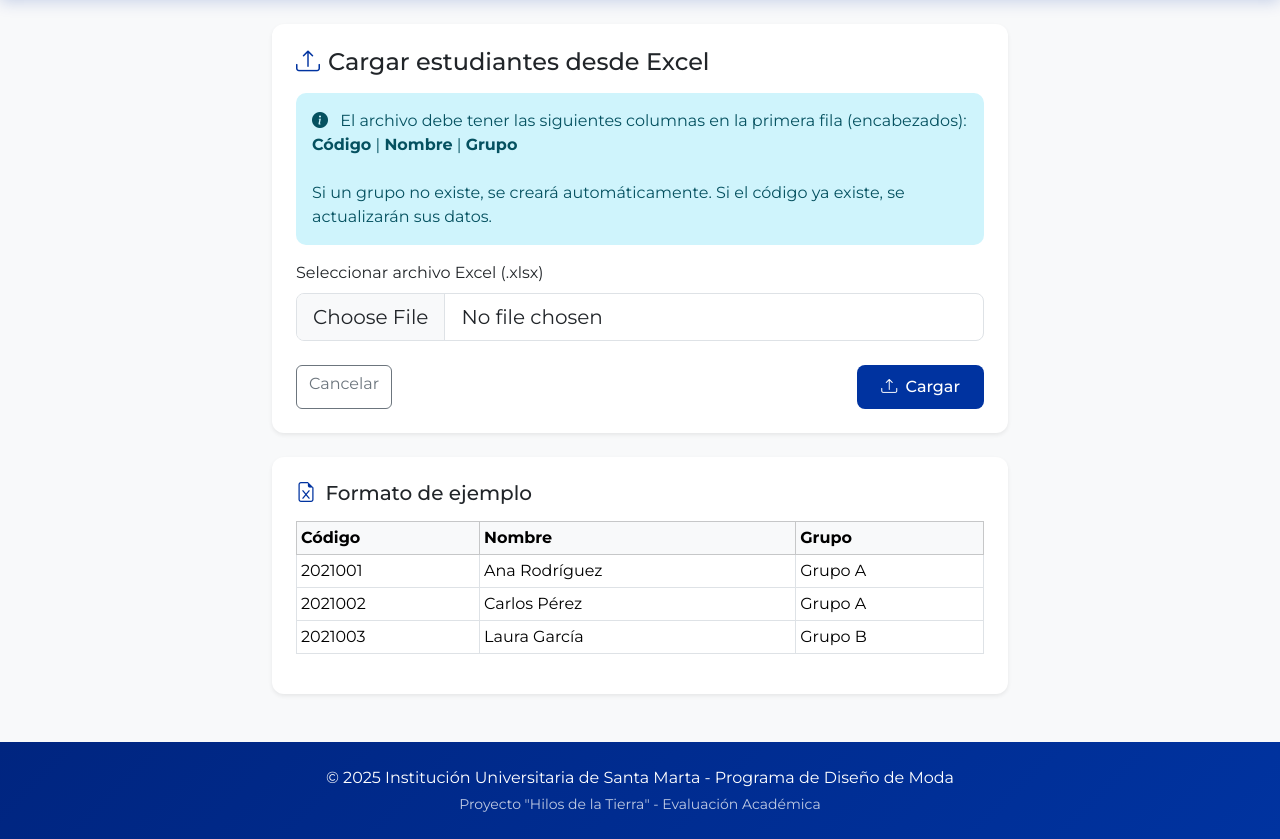
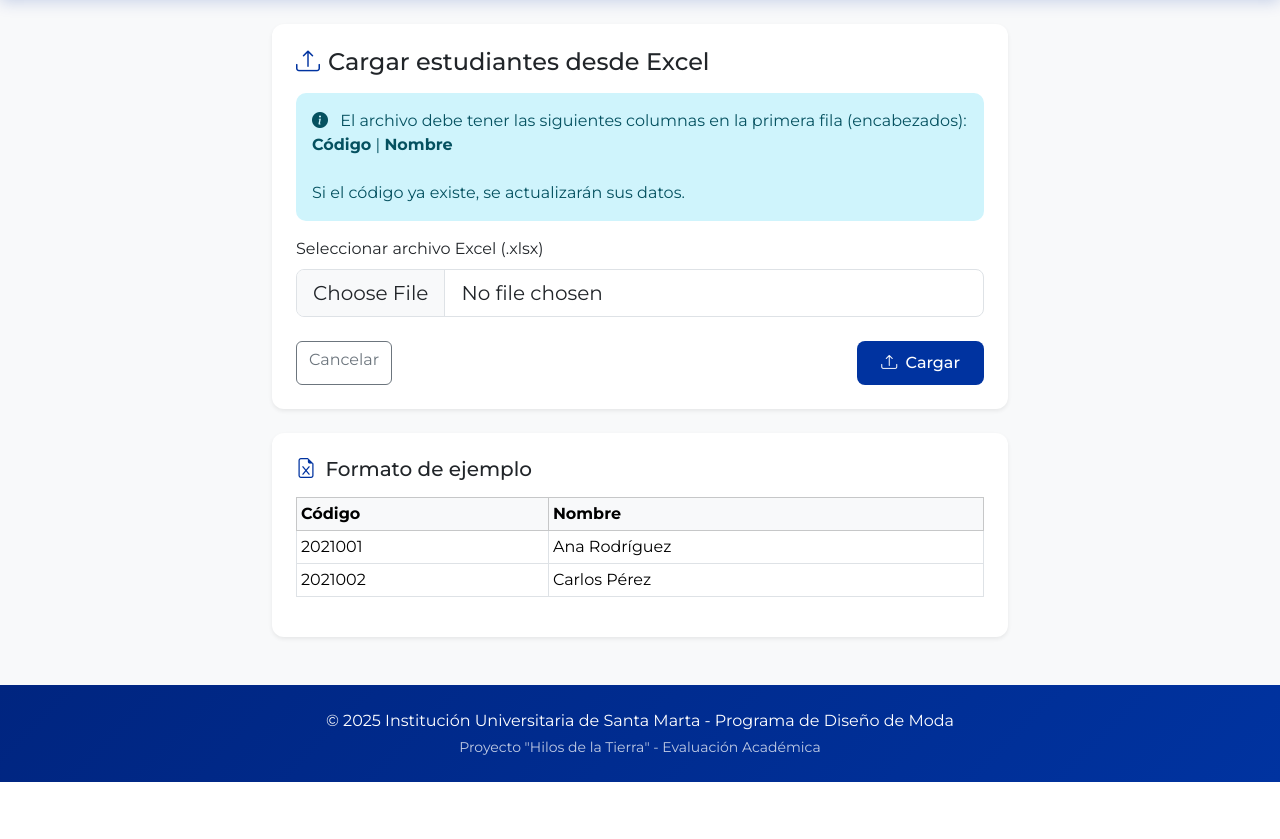
Before and after one commit to Mauricio8474/Desfile_evaluaci-n, a Flask app: page /admin/estudiantes/cargar in a window 1280 px wide. Shown: the part 92-931 px from the top of the page. After the commit the page ends 874 px from the top, so only its background shows below. Run offline with Flask 3, Linux system fonts and the light colour scheme; the visitor is signed in with stand-in values (Sample User, id 1); data comes from the database, SQL or seed files in the repository.

Commit message:
feat: elimina grupos y horarios - todos los estudiantes se presentan el mismo día

```diff
--- a/app.py
+++ b/app.py
@@ -3,7 +3,7 @@ import bcrypt
 from functools import wraps
 from flask import Flask, render_template, request, redirect, url_for, flash, jsonify, send_file
 from flask_login import LoginManager, login_user, logout_user, login_required, current_user
-from models import db, Admin, Grupo, Estudiante, Jurado, Criterio, Calificacion
+from models import db, Admin, Estudiante, Jurado, Criterio, Calificacion
 from config import Config
 from datetime import datetime, timezone
 from io import BytesIO
@@ -109,23 +109,13 @@ def calcular_promedio_jurados(estudiante_id):
         'promedio_final': prom_final
     }
 
-def get_grupos_con_estudiantes():
-    grupos = Grupo.query.order_by(Grupo.nombre).all()
-    result = []
-    for g in grupos:
-        estudiantes = Estudiante.query.filter_by(grupo_id=g.id).order_by(Estudiante.id).all()
-        result.append({'grupo': g, 'estudiantes': estudiantes})
-    return result
-
 # ─── Rutas p├║blicas ───
 
 @app.route('/')
 def index():
-    grupos_con_estudiantes = get_grupos_con_estudiantes()
+    estudiantes = Estudiante.query.order_by(Estudiante.id).all()
     jurados = Jurado.query.order_by(Jurado.nombre).all()
-    total_estudiantes = sum(len(item['estudiantes']) for item in grupos_con_estudiantes)
-    return render_template('index.html', grupos_con_estudiantes=grupos_con_estudiantes,
-                           jurados=jurados, total_estudiantes=total_estudiantes)
+    return render_template('index.html', estudiantes=estudiantes, jurados=jurados)
 
 @app.route('/login', methods=['GET', 'POST'])
 def login():
@@ -170,9 +160,8 @@ def logout():
 
 @app.route('/estudiantes')
 def listar_estudiantes():
-    grupos = Grupo.query.order_by(Grupo.nombre).all()
-    grupos_con_estudiantes = get_grupos_con_estudiantes()
-    return render_template('estudiantes.html', grupos_con_estudiantes=grupos_con_estudiantes)
+    estudiantes = Estudiante.query.order_by(Estudiante.id).all()
+    return render_template('estudiantes.html', estudiantes=estudiantes)
 
 @app.route('/calificar/<int:estudiante_id>', methods=['GET', 'POST'])
 @login_required
@@ -234,18 +223,13 @@ def calificar_estudiante(estudiante_id):
 
 @app.route('/reporte')
 def reporte():
-    grupos = Grupo.query.order_by(Grupo.nombre).all()
+    estudiantes = Estudiante.query.order_by(Estudiante.id).all()
     jurados = Jurado.query.order_by(Jurado.nombre).all()
     datos = []
-    for g in grupos:
-        estudiantes = Estudiante.query.filter_by(grupo_id=g.id).order_by(Estudiante.id).all()
-        grupo_datos = []
-        for e in estudiantes:
-            resultado = calcular_promedio_jurados(e.id)
-            if resultado:
-                grupo_datos.append({'estudiante': e, 'resultado': resultado})
-        if grupo_datos:
-            datos.append({'grupo': g, 'estudiantes': grupo_datos})
+    for e in estudiantes:
+        resultado = calcular_promedio_jurados(e.id)
+        if resultado:
+            datos.append({'estudiante': e, 'resultado': resultado})
     return render_template('reporte.html', datos=datos, jurados=jurados)
 
 @app.route('/exportar_excel')
@@ -260,7 +244,7 @@ def exportar_excel():
     )
     ws1 = wb.active
     ws1.title = 'Notas finales'
-    headers1 = ['Estudiante', 'C\u00f3digo', 'Grupo', 'Nota Portafolio', 'Nota Sustentaci\u00f3n', 'Nota Runway', 'Nota Final']
+    headers1 = ['Estudiante', 'C\u00f3digo', 'Nota Portafolio', 'Nota Sustentaci\u00f3n', 'Nota Runway', 'Nota Final']
     for col, h in enumerate(headers1, 1):
         cell = ws1.cell(row=1, column=col, value=h)
         cell.font = header_font
@@ -273,17 +257,16 @@ def exportar_excel():
         resultado = calcular_promedio_jurados(e.id)
         ws1.cell(row=row, column=1, value=e.nombre).border = thin_border
         ws1.cell(row=row, column=2, value=e.codigo).border = thin_border
-        ws1.cell(row=row, column=3, value=e.grupo_obj.nombre if e.grupo_obj else '').border = thin_border
         if resultado:
-            ws1.cell(row=row, column=4, value=resultado['promedio_portafolio']).border = thin_border
-            ws1.cell(row=row, column=5, value=resultado['promedio_sustentacion']).border = thin_border
-            ws1.cell(row=row, column=6, value=resultado['promedio_runway']).border = thin_border
-            ws1.cell(row=row, column=7, value=resultado['promedio_final']).border = thin_border
+            ws1.cell(row=row, column=3, value=resultado['promedio_portafolio']).border = thin_border
+            ws1.cell(row=row, column=4, value=resultado['promedio_sustentacion']).border = thin_border
+            ws1.cell(row=row, column=5, value=resultado['promedio_runway']).border = thin_border
+            ws1.cell(row=row, column=6, value=resultado['promedio_final']).border = thin_border
         else:
-            for col in range(4, 8):
+            for col in range(3, 7):
                 ws1.cell(row=row, column=col, value='Sin notas').border = thin_border
         row += 1
-    for col in range(1, 8):
+    for col in range(1, 7):
         ws1.column_dimensions[chr(64 + col)].width = 22
     ws2 = wb.create_sheet('Detalle por jurado')
     headers2 = ['Estudiante', 'Jurado', 'Criterio', 'Componente', 'Nota']
@@ -312,7 +295,7 @@ def exportar_excel():
 @app.route('/api/estudiantes')
 def api_estudiantes():
     estudiantes = Estudiante.query.order_by(Estudiante.id).all()
-    return jsonify([{'id': e.id, 'nombre': e.nombre, 'codigo': e.codigo, 'grupo': e.grupo} for e in estudiantes])
+    return jsonify([{'id': e.id, 'nombre': e.nombre, 'codigo': e.codigo} for e in estudiantes])
 
 @app.route('/api/calificacion/<int:estudiante_id>/<int:jurado_id>')
 def api_calificacion(estudiante_id, jurado_id):
@@ -327,80 +310,9 @@ def api_calificacion(estudiante_id, jurado_id):
 def admin_index():
     total_estudiantes = Estudiante.query.count()
     total_jurados = Jurado.query.count()
-    total_grupos = Grupo.query.count()
     total_calificaciones = Calificacion.query.count()
     return render_template('admin/index.html', total_estudiantes=total_estudiantes,
-                           total_jurados=total_jurados, total_grupos=total_grupos,
-                           total_calificaciones=total_calificaciones)
-
-# ─── CRUD Grupos ───
-
-@app.route('/admin/grupos')
-@login_required
-@admin_required
-def admin_grupos():
-    grupos = Grupo.query.order_by(Grupo.nombre).all()
-    return render_template('admin/grupos.html', grupos=grupos)
-
-@app.route('/admin/grupos/nuevo', methods=['GET', 'POST'])
-@login_required
-@admin_required
-def admin_grupo_nuevo():
-    if request.method == 'POST':
-        nombre = request.form.get('nombre', '').strip()
-        descripcion = request.form.get('descripcion', '').strip()
-        horario = request.form.get('horario', '').strip()
-        if not nombre:
-            flash('El nombre del grupo es obligatorio', 'error')
-        elif Grupo.query.filter_by(nombre=nombre).first():
-            flash('Ya existe un grupo con ese nombre', 'error')
-        else:
-            grupo = Grupo(nombre=nombre, descripcion=descripcion, horario=horario if horario else None)
-            db.session.add(grupo)
-            db.session.commit()
-            flash(f'Grupo "{nombre}" creado correctamente', 'success')
-            return redirect(url_for('admin_grupos'))
-    return render_template('admin/grupo_form.html')
-
-@app.route('/admin/grupos/<int:grupo_id>/editar', methods=['GET', 'POST'])
-@login_required
-@admin_required
-def admin_grupo_editar(grupo_id):
-    grupo = db.session.get(Grupo, grupo_id)
-    if not grupo:
-        flash('Grupo no encontrado', 'error')
-        return redirect(url_for('admin_grupos'))
-    if request.method == 'POST':
-        nombre = request.form.get('nombre', '').strip()
-        descripcion = request.form.get('descripcion', '').strip()
-        horario = request.form.get('horario', '').strip()
-        if not nombre:
-            flash('El nombre del grupo es obligatorio', 'error')
-        else:
-            existente = Grupo.query.filter_by(nombre=nombre).first()
-            if existente and existente.id != grupo_id:
-                flash('Ya existe otro grupo con ese nombre', 'error')
-            else:
-                grupo.nombre = nombre
-                grupo.descripcion = descripcion
-                grupo.horario = horario if horario else None
-                db.session.commit()
-                flash(f'Grupo "{nombre}" actualizado', 'success')
-                return redirect(url_for('admin_grupos'))
-    return render_template('admin/grupo_form.html', grupo=grupo)
-
-@app.route('/admin/grupos/<int:grupo_id>/eliminar', methods=['POST'])
-@login_required
-@admin_required
-def admin_grupo_eliminar(grupo_id):
-    grupo = db.session.get(Grupo, grupo_id)
-    if not grupo:
-        flash('Grupo no encontrado', 'error')
-    else:
-        db.session.delete(grupo)
-        db.session.commit()
-        flash(f'Grupo "{grupo.nombre}" eliminado', 'success')
-    return redirect(url_for('admin_grupos'))
+                           total_jurados=total_jurados, total_calificaciones=total_calificaciones)
 
 # ─── CRUD Estudiantes ───
 
@@ -408,12 +320,8 @@ def admin_grupo_eliminar(grupo_id):
 @login_required
 @admin_required
 def admin_estudiantes():
-    grupos = Grupo.query.order_by(Grupo.nombre).all()
-    estudiantes_por_grupo = {}
-    for g in grupos:
-        estudiantes_por_grupo[g] = Estudiante.query.filter_by(grupo_id=g.id).order_by(Estudiante.id).all()
-    sin_grupo = Estudiante.query.filter_by(grupo_id=None).order_by(Estudiante.id).all()
-    return render_template('admin/estudiantes.html', estudiantes_por_grupo=estudiantes_por_grupo, sin_grupo=sin_grupo)
+    estudiantes = Estudiante.query.order_by(Estudiante.id).all()
+    return render_template('admin/estudiantes.html', estudiantes=estudiantes)
 
 @app.route('/admin/estudiantes/cargar', methods=['GET', 'POST'])
 @login_required
@@ -433,42 +341,23 @@ def admin_estudiantes_cargar():
                 return redirect(url_for('admin_estudiantes_cargar'))
             creados = 0
             actualizados = 0
-            grupos_creados = 0
             for row in filas:
-                if len(row) < 3:
+                if len(row) < 2:
                     continue
                 codigo = str(row[0]).strip() if row[0] is not None else ''
                 nombre = str(row[1]).strip() if row[1] is not None else ''
-                grupo_nombre = str(row[2]).strip() if row[2] is not None else ''
                 if not codigo or not nombre:
                     continue
-                grupo_obj = None
-                if grupo_nombre:
-                    grupo_obj = Grupo.query.filter_by(nombre=grupo_nombre).first()
-                    if not grupo_obj:
-                        grupo_obj = Grupo(nombre=grupo_nombre, descripcion=f'Importado de Excel')
-                        db.session.add(grupo_obj)
-                        db.session.flush()
-                        grupos_creados += 1
                 estudiante = Estudiante.query.filter_by(codigo=codigo).first()
                 if estudiante:
                     estudiante.nombre = nombre
-                    estudiante.grupo_id = grupo_obj.id if grupo_obj else None
-                    estudiante.grupo = grupo_obj.nombre if grupo_obj else None
                     actualizados += 1
                 else:
-                    estudiante = Estudiante(
-                        nombre=nombre, codigo=codigo,
-                        grupo_id=grupo_obj.id if grupo_obj else None,
-                        grupo=grupo_obj.nombre if grupo_obj else None
-                    )
+                    estudiante = Estudiante(nombre=nombre, codigo=codigo)
                     db.session.add(estudiante)
                     creados += 1
             db.session.commit()
-            msg = f'Importación completada: {creados} creados, {actualizados} actualizados'
-            if grupos_creados:
-                msg += f', {grupos_creados} grupos nuevos'
-            flash(msg, 'success')
+            flash(f'Importaci\u00f3n completada: {creados} creados, {actualizados} actualizados', 'success')
             return redirect(url_for('admin_estudiantes'))
         except Exception as e:
             db.session.rollback()
@@ -480,24 +369,20 @@ def admin_estudiantes_cargar():
 @login_required
 @admin_required
 def admin_estudiante_nuevo():
-    grupos = Grupo.query.order_by(Grupo.nombre).all()
     if request.method == 'POST':
         nombre = request.form.get('nombre', '').strip()
         codigo = request.form.get('codigo', '').strip()
-        grupo_id = request.form.get('grupo_id')
-        grupo_id = int(grupo_id) if grupo_id and grupo_id.isdigit() else None
         if not nombre or not codigo:
-            flash('Nombre y c├│digo son obligatorios', 'error')
+            flash('Nombre y c\u00f3digo son obligatorios', 'error')
         elif Estudiante.query.filter_by(codigo=codigo).first():
-            flash('Ya existe un estudiante con ese c├│digo', 'error')
+            flash('Ya existe un estudiante con ese c\u00f3digo', 'error')
         else:
-            grupo_obj = db.session.get(Grupo, grupo_id) if grupo_id else None
-            estudiante = Estudiante(nombre=nombre, codigo=codigo, grupo_id=grupo_id, grupo=grupo_obj.nombre if grupo_obj else None)
+            estudiante = Estudiante(nombre=nombre, codigo=codigo)
             db.session.add(estudiante)
             db.session.commit()
             flash(f'Estudiante "{nombre}" creado correctamente', 'success')
             return redirect(url_for('admin_estudiantes'))
-    return render_template('admin/estudiante_form.html', grupos=grupos)
+    return render_template('admin/estudiante_form.html')
 
 @app.route('/admin/estudiantes/<int:estudiante_id>/editar', methods=['GET', 'POST'])
 @login_required
@@ -507,28 +392,22 @@ def admin_estudiante_editar(estudiante_id):
     if not estudiante:
         flash('Estudiante no encontrado', 'error')
         return redirect(url_for('admin_estudiantes'))
-    grupos = Grupo.query.order_by(Grupo.nombre).all()
     if request.method == 'POST':
         nombre = request.form.get('nombre', '').strip()
         codigo = request.form.get('codigo', '').strip()
-        grupo_id = request.form.get('grupo_id')
-        grupo_id = int(grupo_id) if grupo_id and grupo_id.isdigit() else None
         if not nombre or not codigo:
-            flash('Nombre y c├│digo son obligatorios', 'error')
+            flash('Nombre y c\u00f3digo son obligatorios', 'error')
         else:
             existente = Estudiante.query.filter_by(codigo=codigo).first()
             if existente and existente.id != estudiante_id:
-                flash('Ya existe otro estudiante con ese c├│digo', 'error')
+                flash('Ya existe otro estudiante con ese c\u00f3digo', 'error')
             else:
-                grupo_obj = db.session.get(Grupo, grupo_id) if grupo_id else None
                 estudiante.nombre = nombre
                 estudiante.codigo = codigo
-                estudiante.grupo_id = grupo_id
-                estudiante.grupo = grupo_obj.nombre if grupo_obj else None
                 db.session.commit()
                 flash(f'Estudiante "{nombre}" actualizado', 'success')
                 return redirect(url_for('admin_estudiantes'))
-    return render_template('admin/estudiante_form.html', estudiante=estudiante, grupos=grupos)
+    return render_template('admin/estudiante_form.html', estudiante=estudiante)
 
 @app.route('/admin/estudiantes/<int:estudiante_id>/eliminar', methods=['POST'])
 @login_required
--- a/templates/admin/estudiantes_cargar.html
+++ b/templates/admin/estudiantes_cargar.html
@@ -10,9 +10,8 @@
                 <div class="alert alert-info">
                     <i class="bi bi-info-circle-fill me-2"></i>
                     El archivo debe tener las siguientes columnas en la primera fila (encabezados):
-                    <br><strong>C&oacute;digo</strong> | <strong>Nombre</strong> | <strong>Grupo</strong>
+                    <br><strong>C&oacute;digo</strong> | <strong>Nombre</strong>
                     <br><br>
-                    Si un grupo no existe, se crear&aacute; autom&aacute;ticamente.
                     Si el c&oacute;digo ya existe, se actualizar&aacute;n sus datos.
                 </div>
 
@@ -35,12 +34,11 @@
                 <div class="table-responsive">
                     <table class="table table-bordered table-sm">
                         <thead class="table-light">
-                            <tr><th>C&oacute;digo</th><th>Nombre</th><th>Grupo</th></tr>
+                            <tr><th>C&oacute;digo</th><th>Nombre</th></tr>
                         </thead>
                         <tbody>
-                            <tr><td>2021001</td><td>Ana Rodr&iacute;guez</td><td>Grupo A</td></tr>
-                            <tr><td>2021002</td><td>Carlos P&eacute;rez</td><td>Grupo A</td></tr>
-                            <tr><td>2021003</td><td>Laura Garc&iacute;a</td><td>Grupo B</td></tr>
+                            <tr><td>2021001</td><td>Ana Rodr&iacute;guez</td></tr>
+                            <tr><td>2021002</td><td>Carlos P&eacute;rez</td></tr>
                         </tbody>
                     </table>
                 </div>
--- a/templates/calificar.html
+++ b/templates/calificar.html
@@ -7,11 +7,7 @@
     </div>
     <div class="text-end">
         <h4 class="mb-0"><i class="bi bi-person-fill me-1"></i> {{ estudiante.nombre }}</h4>
-        <small class="text-muted">
-            C&oacute;digo: {{ estudiante.codigo }}
-            {% if estudiante.grupo_obj %} &middot; Grupo: {{ estudiante.grupo_obj.nombre }}{% endif %}
-            {% if estudiante.grupo_obj and estudiante.grupo_obj.horario %} &middot; Horario: {{ estudiante.grupo_obj.horario }}{% endif %}
-        </small>
+        <small class="text-muted">C&oacute;digo: {{ estudiante.codigo }}</small>
     </div>
 </div>
 
```
Also changed, not shown: MANUAL_DE_USUARIO.md (+13 -13 lines), models.py (+0 -13 lines), seed_data.py (+11 -27 lines), templates/admin/estudiante_form.html (+0 -9 lines), templates/admin/estudiantes.html (+1 -40 lines), templates/admin/grupo_form.html (deleted, +0 -31 lines), templates/admin/grupos.html (deleted, +0 -34 lines), templates/admin/index.html (+3 -11 lines), templates/estudiantes.html (+1 -12 lines), templates/index.html (+6 -14 lines), templates/reporte.html (+1 -8 lines), README.md.
